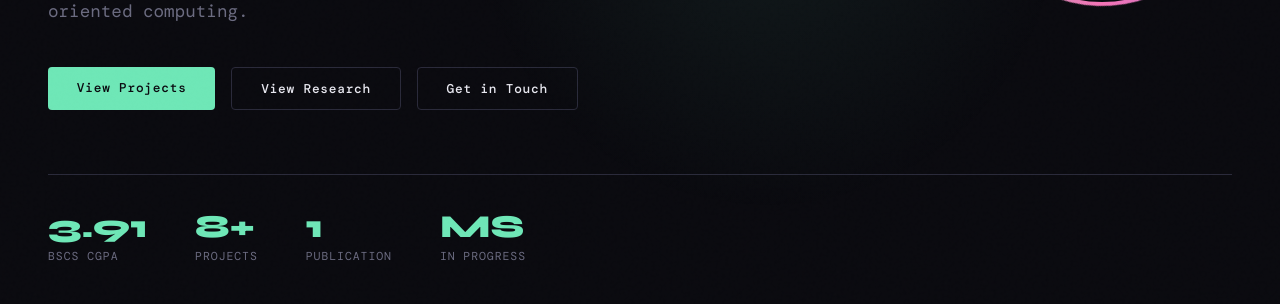
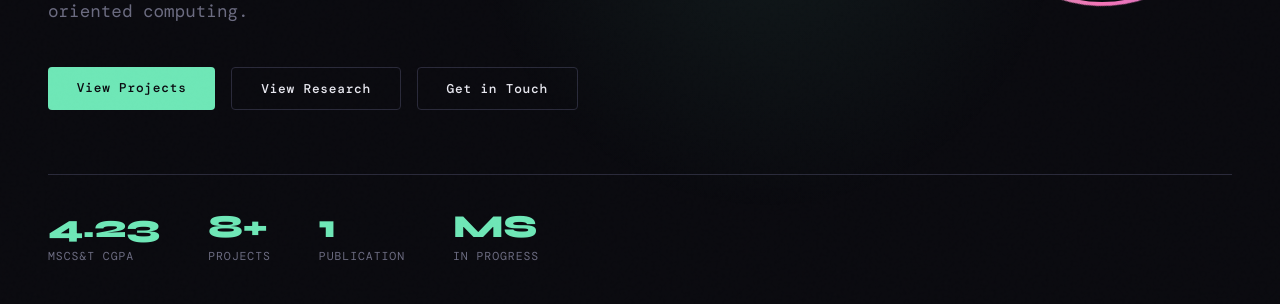
Before and after one commit to fuzzi0011/portfolio, a plain HTML site: page index.html in a window 1280 px wide. Shown: the part 496-800 px from the top of the page. Drawn offline with nearby package versions, Linux system fonts and the light colour scheme; a web font is replaced by a local one.

```diff
--- a/index.html
+++ b/index.html
@@ -1529,11 +1529,11 @@
 
     <div>
       <div class="stat-num">
-        3.91
+        4.23
       </div>
 
       <div class="stat-label">
-        BSCS CGPA
+        MSCS&T CGPA
       </div>
     </div>
 
@@ -2431,7 +2431,7 @@
         <div>
 
           <div class="cgpa">
-            MS
+            4.23
           </div>
 
           <div class="year">
```
